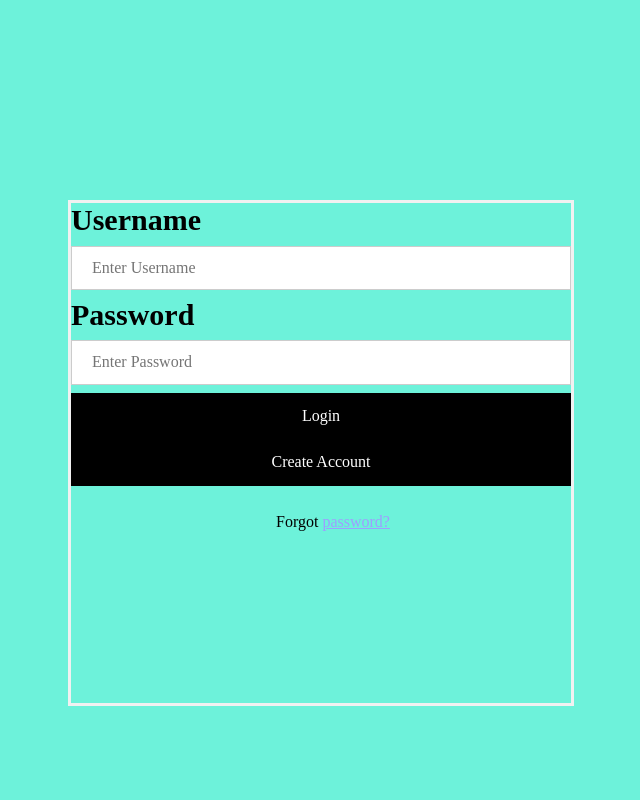
After one commit to bsoncarty1/Destined_For_Greatness, a PHP site: page /Login.html in a window 1280 px wide; the page is wider, and only the part inside the window is pictured. The commit adds this page. Shown: that part, without its empty margins (557-1197 px from the left). Run offline with PHP 8.4, Linux system fonts and the light colour scheme.

Commit message:
Started login page and made a home button

```diff
--- a/About.html
+++ b/About.html
@@ -10,7 +10,7 @@
 <link href="CSS/normalize.css" rel="stylesheet">
 <body>
 <div class="logo">
-  <img id="D4gLogo" src="Images/logoD4g.png" alt="logo">
+  <a href="index.html"><img id="D4gLogo" src="Images/logoD4g.png" alt="logo"></a>
 </div>
 <div class="Title">
   <h3>DESTINED 4 GREATNESS</h3>
--- a/Breeds.html
+++ b/Breeds.html
@@ -11,7 +11,7 @@
 <body>
 
   <div class="logo">
-    <img id="D4gLogo" src="Images/logoD4g.png" alt="logo">
+    <a href="index.html"><img id="D4gLogo" src="Images/logoD4g.png" alt="logo"></a>
   </div>
 
   <div class="Title">
--- a/CSS/style.css
+++ b/CSS/style.css
@@ -314,3 +314,49 @@ input {
     left: 730px;
     top: 2200px;
 }
+
+/********************************************LOGIN PAGE****************************************************************/
+
+#Login {
+    border: 3px solid #f1f1f1;
+    width: 500px;
+    left: 625px;
+}
+
+input[type=text], input[type=password] {
+    width: 100%;
+    padding: 12px 20px;
+    margin: 8px 0;
+    display: inline-block;
+    border: 1px solid #ccc;
+    box-sizing: border-box;
+}
+
+button {
+    background-color: black;
+    color: white;
+    padding: 14px 20px;
+    margin: 8px 0;
+    border: none;
+    cursor: pointer;
+    width: 100%;
+}
+
+button:hover {
+    opacity: 0.8;
+}
+
+.cancelbtn {
+    width: auto;
+    padding: 10px 18px;
+    background-color: black;
+}
+
+#forgot {
+    position: absolute;
+    float: right;
+    width: 300px;
+    left: 205px;
+    top: 310px;
+    color: black;
+}
--- a/Exercise.html
+++ b/Exercise.html
@@ -10,7 +10,7 @@
 <link href="CSS/normalize.css" rel="stylesheet">
 <body>
 <div class="logo">
-    <img id="D4gLogo" src="Images/logoD4g.png" alt="logo">
+    <a href="index.html"><img id="D4gLogo" src="Images/logoD4g.png" alt="logo"></a>
 </div>
 <div class="Title">
     <h3>DESTINED 4 GREATNESS</h3>
--- a/Grooming.html
+++ b/Grooming.html
@@ -10,7 +10,7 @@
 <link href="CSS/normalize.css" rel="stylesheet">
 <body>
 <div class="logo">
-  <img id="D4gLogo" src="Images/logoD4g.png" alt="logo">
+  <a href="index.html"><img id="D4gLogo" src="Images/logoD4g.png" alt="logo"></a>
 </div>
 <div class="Title">
   <h3>DESTINED 4 GREATNESS</h3>
--- /dev/null
+++ b/Login.html
@@ -0,0 +1,32 @@
+<!DOCTYPE html>
+<html lang="en" xmlns="http://www.w3.org/1999/html">
+<head>
+  <meta charset="UTF-8">
+  <meta name="viewport" content="width=device-width, initial-scale=1.0">
+  <meta name="color-scheme" content="dark">
+  <title>Login</title>
+</head>
+<link href="CSS/style.css" rel="stylesheet">
+<link href="CSS/normalize.css" rel="stylesheet">
+<body>
+<form id="Login">
+  <div id="username">
+    <label for="username"><b>Username</b></label>
+    <input type="text" placeholder="Enter Username" name="uname" required>
+  </div>
+  <div id="password">
+    <label for="password"><b>Password</b></label>
+    <input type="password" placeholder="Enter Password" name="psw" required>
+  </div>
+  <div id="submit">
+    <button type="submit">Login</button>
+  </div>
+  <div id="forgot">
+    <span class="psw">Forgot <a href="#">password?</a></span>
+  </div>
+  <div id="newaccount">
+    <button type="submit">Create Account</button>
+  </div>
+</form>
+</body>
+</html>
--- a/index.html
+++ b/index.html
@@ -10,7 +10,7 @@
     <link href="CSS/normalize.css" rel="stylesheet">
 <body>
     <div class="logo">
-        <img id="D4gLogo" src="Images/logoD4g.png" alt="logo">
+        <a href="index.html"><img id="D4gLogo" src="Images/logoD4g.png" alt="logo"></a>
     </div>
     <div class="Title">
         <h3>DESTINED 4 GREATNESS</h3>
```
